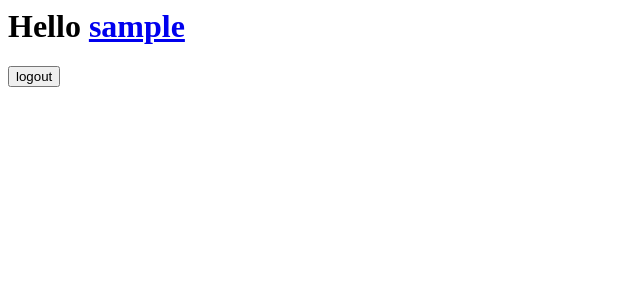
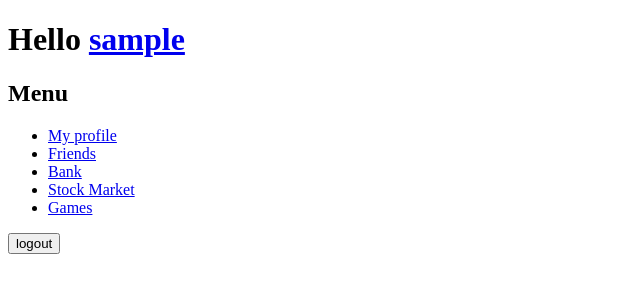
Before and after one commit to 5takarcoin/cse370, a Flask app: page / in a window 1280 px wide. Shown: the top 300 px of the page, without its empty margins (0-640 px from the left). Run offline with Flask 3, Linux system fonts and the light colour scheme; the visitor is signed in with stand-in values (Sample User, id 1); tables that the repository leaves empty hold one stand-in row (values such as "Sample post").

Commit message:
Create new homepage and minor refactoring - Delete unused files (for mental clarity) - Fixed capitalization in a template

```diff
--- a/app.py
+++ b/app.py
@@ -30,13 +30,7 @@ def home():
             conn.close()
 
             username = player['username']
-
-            return f'''
-            <h1>Hello <a href="{url_for('player_profile', username=username)}">{username}</a></h1>
-            <form method="POST">
-                <p><input type=submit name=logout value=logout></p>
-            </form>
-            '''
+            return render_template('home.html', username=username)
         else:
             return redirect(url_for('login'))
     else:
--- /dev/null
+++ b/templates/home.html
@@ -0,0 +1,21 @@
+<!DOCTYPE html>
+<html lang="en">
+<head>
+    <meta charset="UTF-8">
+    <meta name="viewport" content="width=device-width, initial-scale=1.0">
+    <title>Money Game Homepage</title>
+</head>
+<body>
+<h1>Hello <a href="{{url_for('player_profile', username=username)}}">{{username}}</a></h1>
+<h2>Menu</h2>
+<ul>
+    <li><a href="{{url_for('player_profile', username=username)}}">My profile</a></li>
+    <li><a href="#">Friends</a></li>
+    <li><a href="#">Bank</a></li>
+    <li><a href="#">Stock Market</a></li>
+    <li><a href="#">Games</a></li>
+</ul>
+
+<form method="POST">
+    <p><input type=submit name=logout value=logout></p>
+</form>
--- a/templates/player_profile.html
+++ b/templates/player_profile.html
@@ -7,7 +7,7 @@
 </head>
 <body>
     <h1>{{user}}</h1>
-    <h2>user details</h2>
+    <h2>User Details</h2>
     <ul>
         <li>Full Name: {{details['name']}}</li>
         <li>Age: {{details['age']}}</li>
@@ -16,7 +16,7 @@
         <li>Favourite Game: Rock-Paper-Scissors</li>
         <li>Best Friend: <a href="{{url_for('player_profile', username=friends[0]['username'])}}">{{friends[0]['name']}}</a></li>
     </ul>
-    <h2>friends</h2>
+    <h2>Friends</h2>
     <ul>
     {% for f in friends %}
         <li><a href="{{url_for('player_profile', username=f['username'])}}">{{f['name']}}</a></li>
```
Also changed, not shown: templates/welcome.html (deleted, +0 -53 lines), templates/bank.html (deleted), templates/casino.html (deleted), templates/stock_market.html (deleted).
